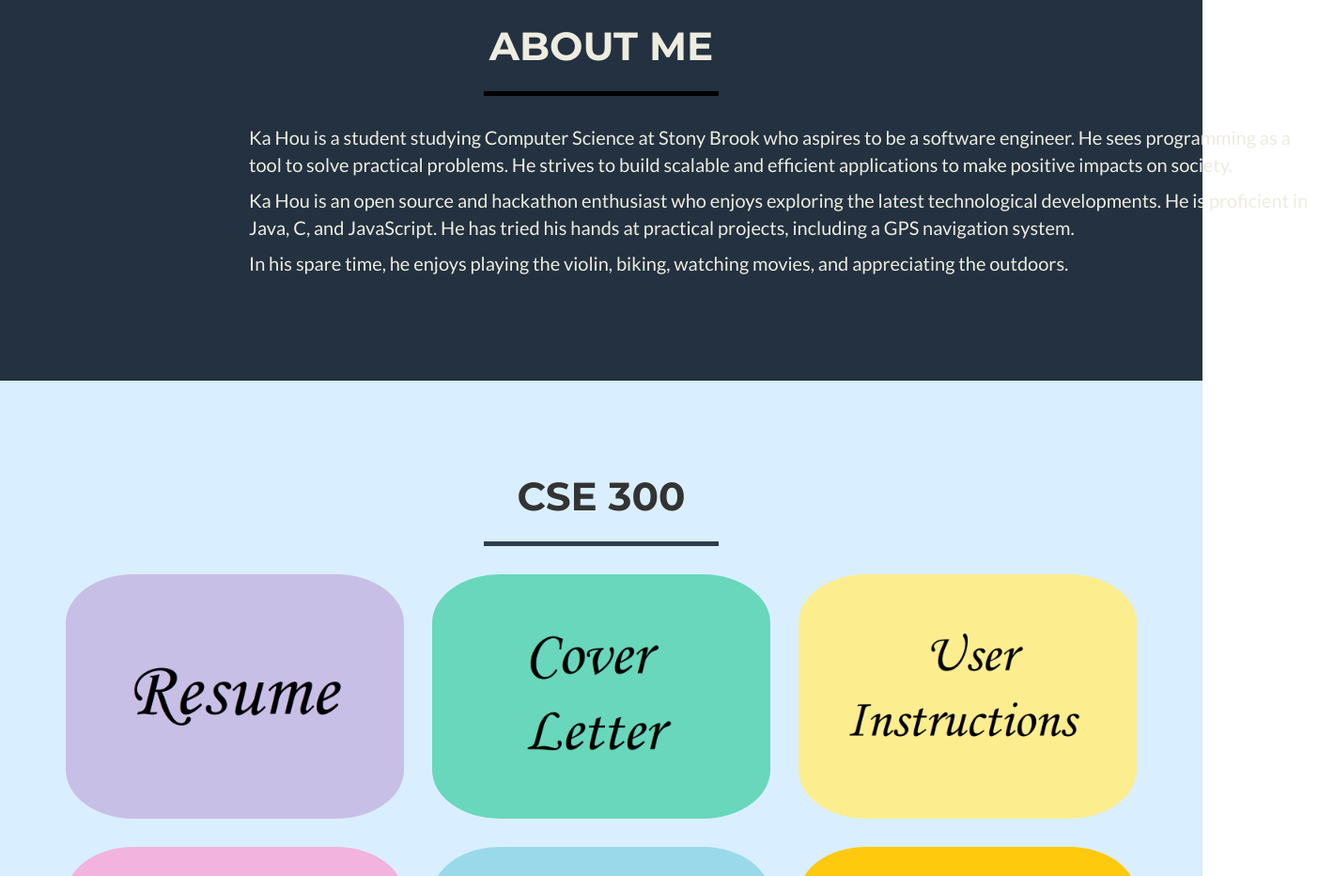
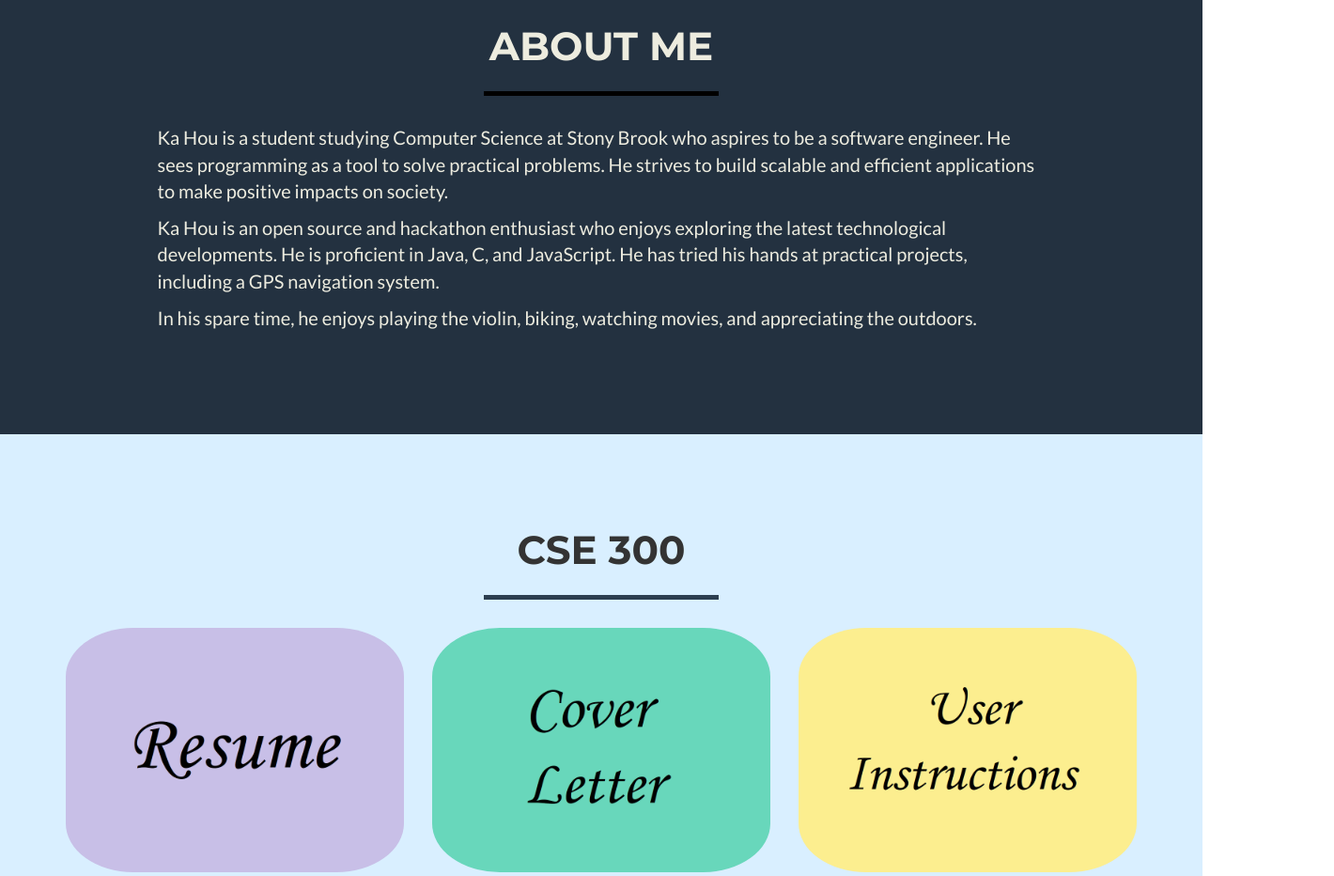
Before and after one commit to klou9805/klou9805.github.io, a website: page index.html in a window 1280 px wide. Shown: the part 840-1772 px from the top of the page at 94% size, 1420 px wide, since content can reach past the window. Drawn offline with nearby package versions, Linux system fonts and the light colour scheme.

Commit message:
Add files via upload

```diff
--- a/index.html
+++ b/index.html
@@ -9,7 +9,7 @@
     <meta name="description" content="">
     <meta name="author" content="">
 
-    <title>Freelancer - Start Bootstrap Theme</title>
+    <title>Ka Hou Lou</title>
 
     <!-- Bootstrap Core CSS -->
     <link href="vendor/bootstrap/css/bootstrap.css" rel="stylesheet">
@@ -92,12 +92,12 @@
                 </div>
             </div>
             <div class="row">
-                <div class="col-lg-12 col-lg-offset-2">
-                    <p>	Ka Hou is a student studying Computer Science at Stony Brook who aspires to be a software engineer. He sees programming as a tool to solve practical problems. He strives to build scalable and efficient applications to make positive impacts on society.</p>
+                <div class="col-lg-10 col-lg-offset-1">
+                    <p>Ka Hou is a student studying Computer Science at Stony Brook who aspires to be a software engineer. He sees programming as a tool to solve practical problems. He strives to build scalable and efficient applications to make positive impacts on society.</p>
 					<p></p>
-					<p>	Ka Hou is an open source and hackathon enthusiast who enjoys exploring the latest technological developments. He is proficient in Java, C, and JavaScript. He has tried his hands at practical projects, including a GPS navigation system.</p>
+					<p>Ka Hou is an open source and hackathon enthusiast who enjoys exploring the latest technological developments. He is proficient in Java, C, and JavaScript. He has tried his hands at practical projects, including a GPS navigation system.</p>
 					<p></p>
-					<p>	In his spare time, he enjoys playing the violin, biking, watching movies, and appreciating the outdoors.</p>
+					<p>In his spare time, he enjoys playing the violin, biking, watching movies, and appreciating the outdoors.</p>
 				</div>
             </div>
         </div>
```
